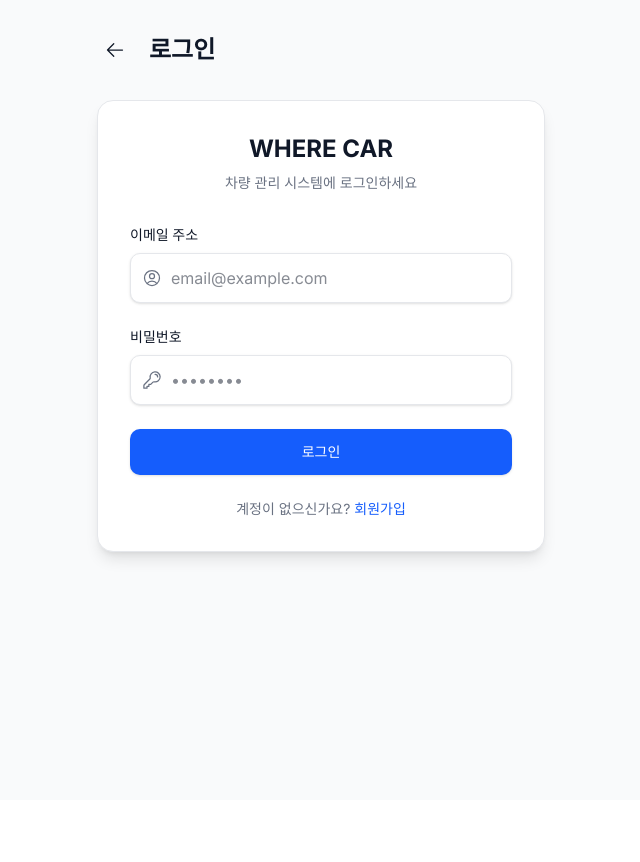
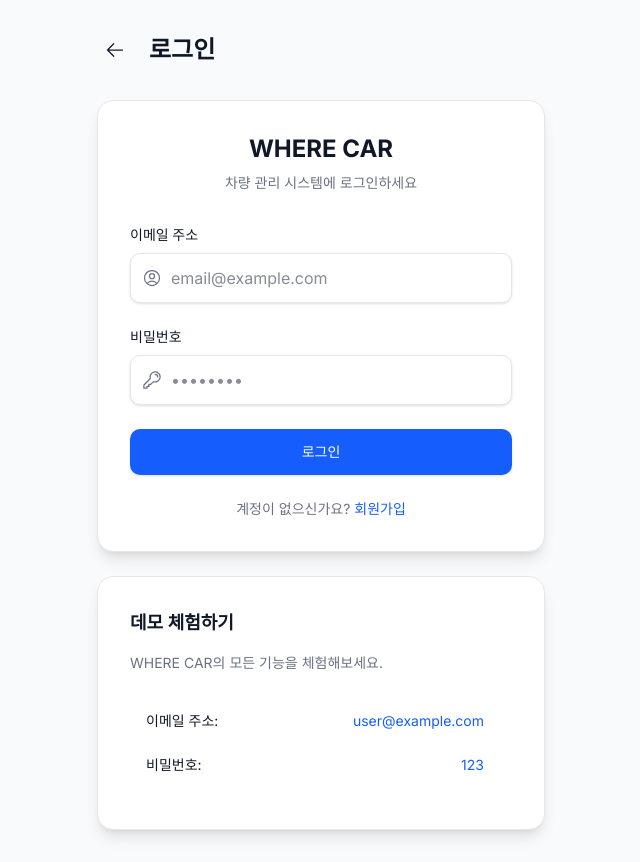
Before and after one commit to Kernel360/KDEV4-WHERE-CAR-FE, a Next.js app: page /login in a window 1280 px wide. Shown: the whole page, without its empty margins (319-959 px from the left). Before the commit the page ends 800 px from the top, so only its background shows below. Built offline with nearby package versions, Linux system fonts and the light colour scheme; no server answers.

Commit message:
[#97] feat: 로그인 페이지에 데모 체험 계정 설명 추가

```diff
--- a/src/app/login/page.tsx
+++ b/src/app/(auth)/login/page.tsx
@@ -198,6 +198,29 @@ function LoginContent() {
             </p>
           </div>
         </div>
+        {/* 데모 계정 정보 박스 */}
+        <div className={`mt-6 p-8 rounded-2xl ${currentTheme.cardBg} shadow-lg border ${currentTheme.border}`}>
+            <div className="flex items-center gap-2 mb-4">
+              <h2 className={`text-lg font-semibold ${currentTheme.text}`}>데모 체험하기</h2>
+            </div>
+            <p className={`${currentTheme.subtext} text-sm mb-4`}>
+              WHERE CAR의 모든 기능을 체험해보세요.
+            </p>
+            <div className={`${currentTheme.hoverBg} rounded-lg p-4 space-y-3`}>
+              <div className="flex items-center justify-between">
+                <span className={`${currentTheme.text} text-sm`}>이메일 주소:</span>
+                <code className={`${currentTheme.cardBg} px-3 py-1.5 rounded text-blue-600 dark:text-blue-400 font-mono text-sm`}>
+                  user@example.com
+                </code>
+              </div>
+              <div className="flex items-center justify-between">
+                <span className={`${currentTheme.text} text-sm`}>비밀번호:</span>
+                <code className={`${currentTheme.cardBg} px-3 py-1.5 rounded text-blue-600 dark:text-blue-400 font-mono text-sm`}>
+                  123
+                </code>
+              </div>
+            </div>
+          </div>
       </div>
     </div>
   );
```
Also changed, not shown: src/app/(auth)/login/layout.tsx (renamed from src/app/login/layout.tsx).
